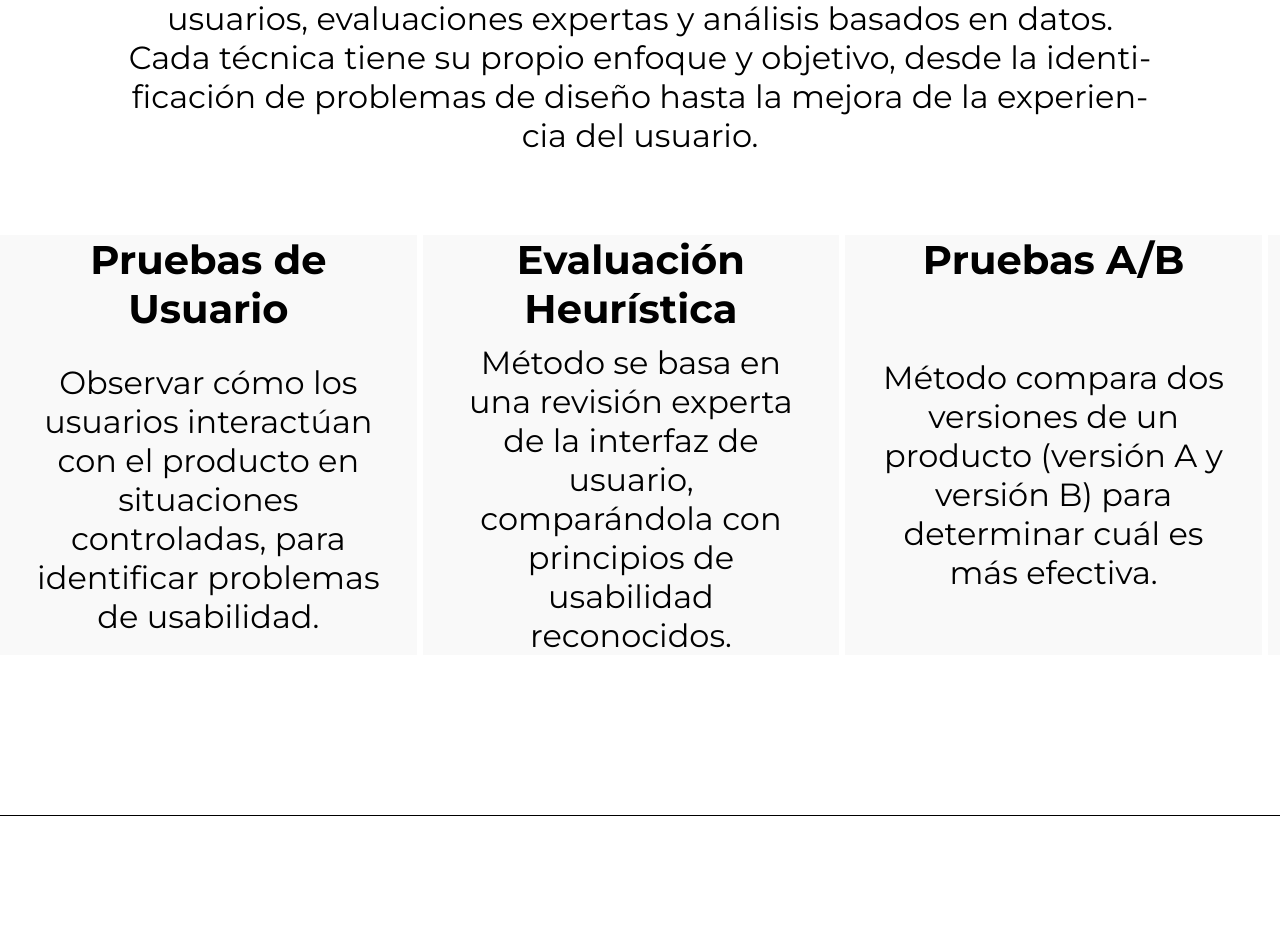
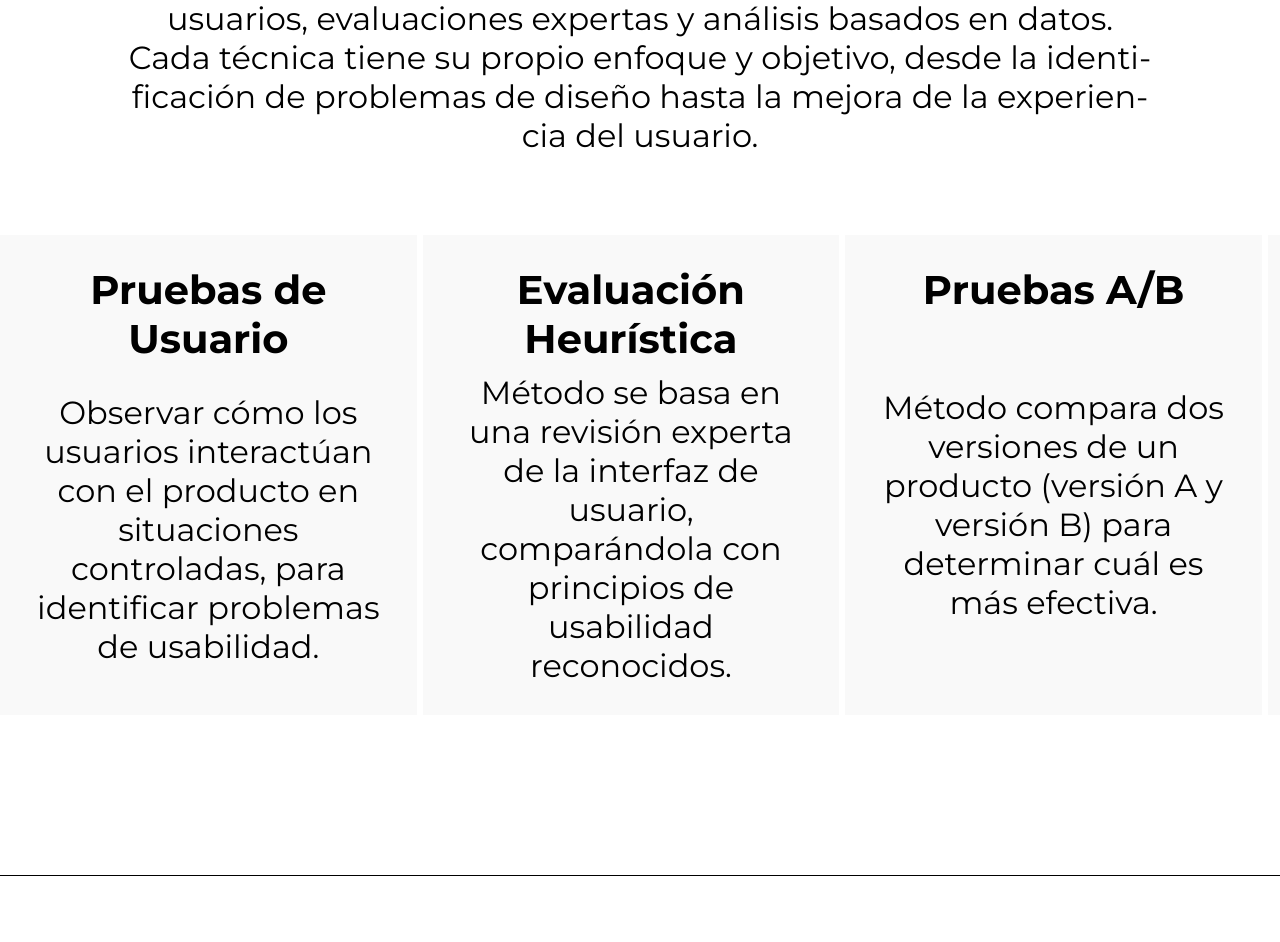
Before and after one commit to CarlosAlbertoMS/Pagina-UsaLab-3, a Laravel app: page /servicios-industria in a window 1280 px wide. Shown: the part 3432-4374 px from the top of the page. Run offline with Laravel 8, Linux system fonts and the light colour scheme.

Commit message:
Fix:Primer cambio a cards Fix: Hypervinculo a formulario

```diff
--- a/public/css/components/servicios-industria/servicios-industria-card.css
+++ b/public/css/components/servicios-industria/servicios-industria-card.css
@@ -1,14 +1,16 @@
 /* Estilo de las cards */
 .serviciosIndustriaCard {
     flex: 0 0 calc(33.33% - 10px);
-
     height: auto;
     min-height: 340px;
     background: #F9F9F9;
     display: flex;
     flex-wrap: wrap;
-    /*align-content: center;*/
+    /* align-content: center; */
     justify-content: center;
+    padding: 30px 0;
+    width: auto;
+    max-width: 520px;
 }
 
 @media(max-width:800px){
--- a/resources/views/components/servicios-academia/acceso-a-laboratorio.blade.php
+++ b/resources/views/components/servicios-academia/acceso-a-laboratorio.blade.php
@@ -18,7 +18,7 @@
             <!-- Titulo de la card -->
             <div class="pasoParaReservacionCardTitle">Solicitud Previa</div>
             <!-- Texto de la card -->
-            <div class="pasoParaReservacionCardText">Para acceder al laboratorio, es necesario realizar una solicitud previa a través de nuestro sistema de reservas, donde podrás seleccionar el día y la hora disponibles. <u>Hablemos.</u></div>
+            <div class="pasoParaReservacionCardText">Para acceder al laboratorio, es necesario realizar una solicitud previa a través de nuestro sistema de reservas, donde podrás seleccionar el día y la hora disponibles. <br> <br> <u style="cursor: pointer;" onclick="window.location.href='{{ url('/trabajemos-juntos') }}'">Hablemos.</u></div>
         </div>
 
         <!-- Card del "Paso 2" -->
```
